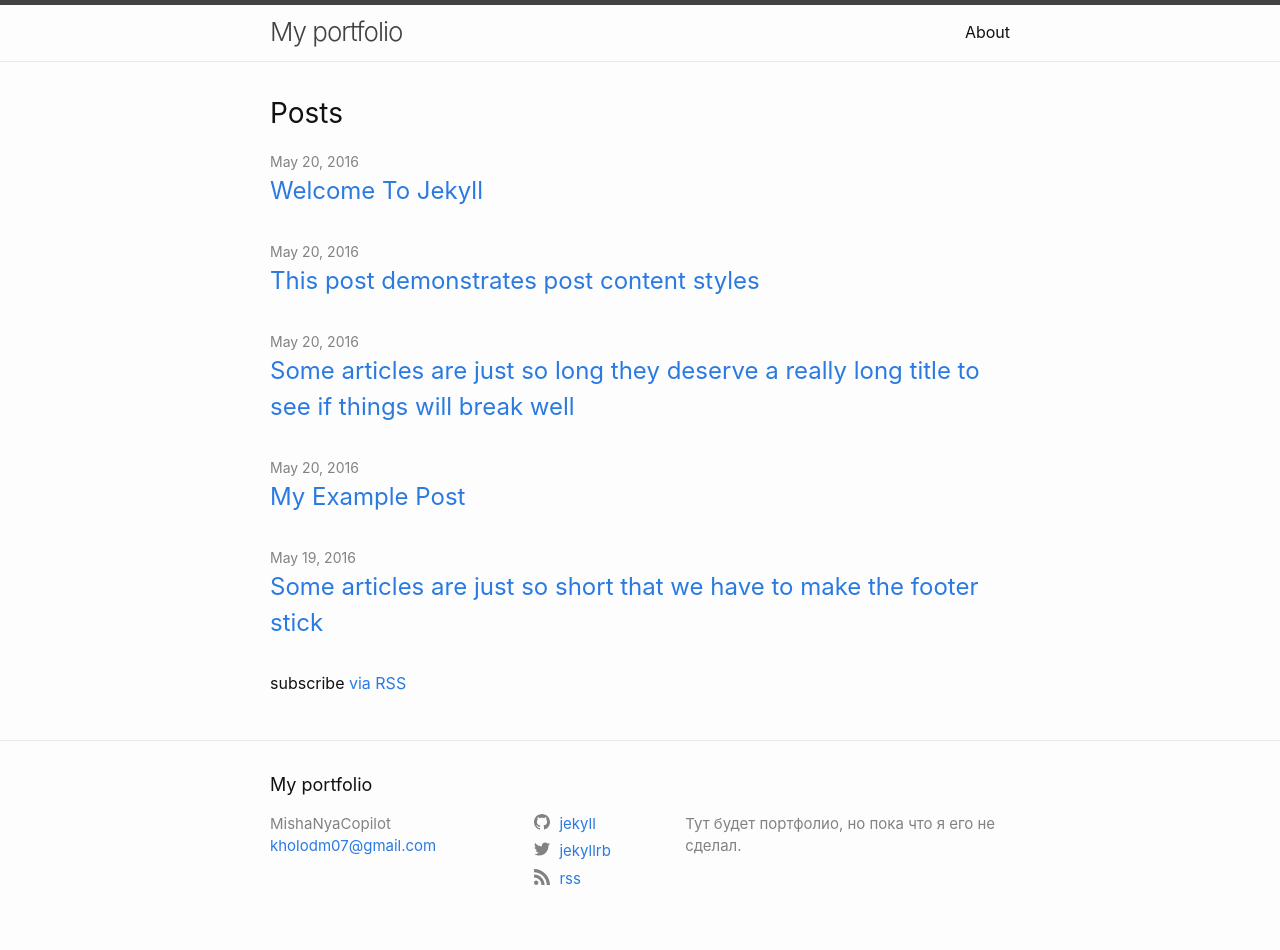
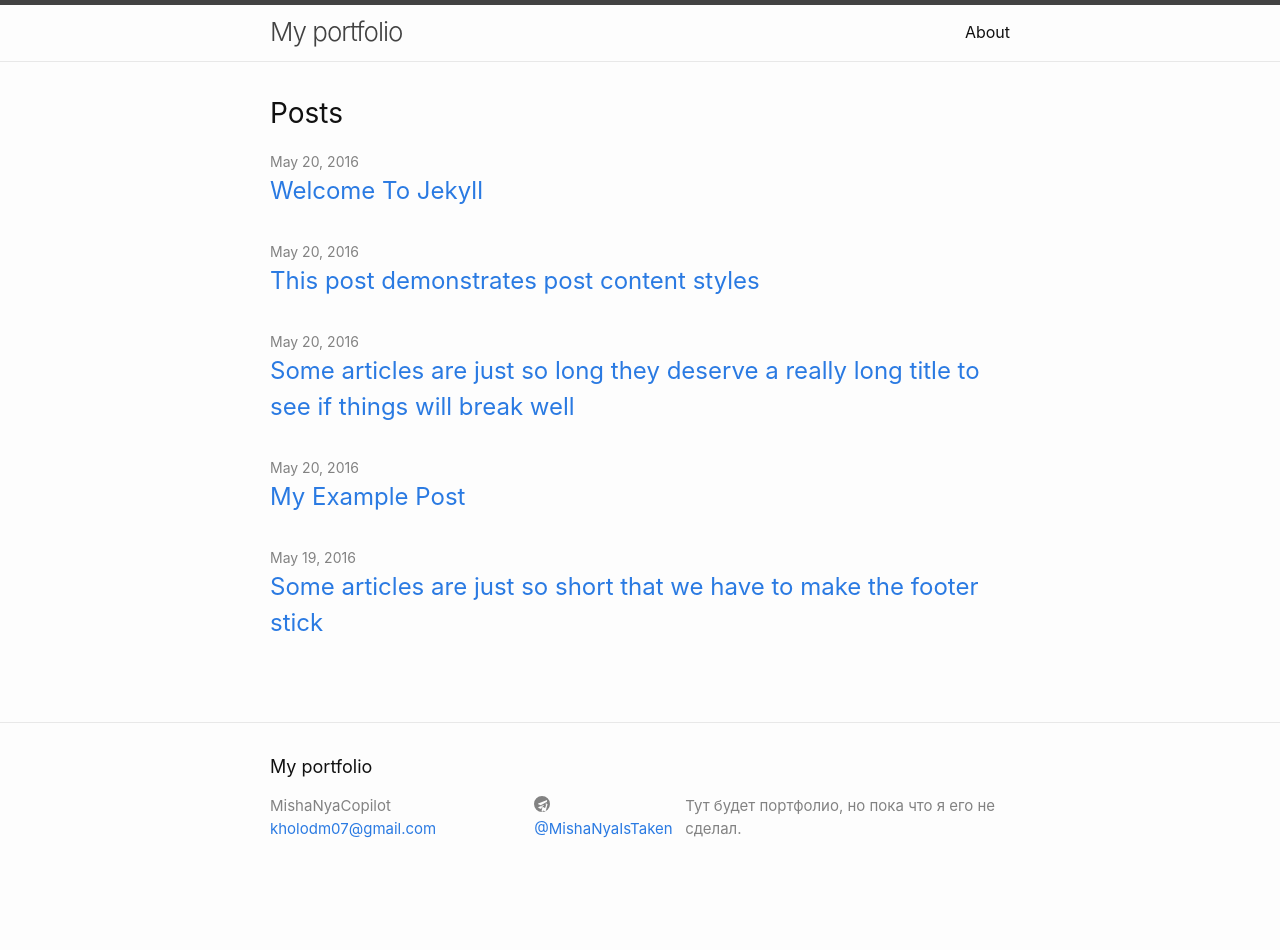
Before and after one commit to MishaNyaCopilot/MishaNyaCopilot.github.io, a Jekyll site: the page built from index.md, in a window 1280 px wide. Built offline with Jekyll 4.4.1, drawn with Linux system fonts in a browser that asks for light colours; after the commit the page ends 900 px from its top, so only the background shows below that.

Commit message:
Nuked rss (i bet its broken)

```diff
--- a/_config.yml
+++ b/_config.yml
@@ -5,9 +5,9 @@ description: > # this means to ignore newlines until "twitter_username:"
   Тут будет портфолио, но пока что я его не сделал.
 
 # social links
-twitter_username: jekyllrb
-github_username:  jekyll
-rss: rss
+telegram_username: >
+  @MishaNyaIsTaken
+
 
 show_excerpts: false # set to true to show excerpts on the homepage
 
@@ -25,5 +25,5 @@ minima:
 theme: minima
 
 plugins:
- - jekyll-feed
+
  - jekyll-seo-tag
--- /dev/null
+++ b/_includes/icon-telegram.html
@@ -0,0 +1 @@
+<svg class="svg-icon"><use xlink:href="{{ '/assets/minima-social-icons.svg#telegram' | relative_url }}"></use></svg>
--- a/_includes/social.html
+++ b/_includes/social.html
@@ -3,6 +3,7 @@
   {%- if site.facebook_username -%}<li><a href="https://www.facebook.com/{{ site.facebook_username| cgi_escape | escape }}"><svg class="svg-icon"><use xlink:href="{{ '/assets/minima-social-icons.svg#facebook' | relative_url }}"></use></svg> <span class="username">{{ site.facebook_username| escape }}</span></a></li>{%- endif -%}
   {%- if site.flickr_username -%}<li><a href="https://www.flickr.com/photos/{{ site.flickr_username| cgi_escape | escape }}"><svg class="svg-icon"><use xlink:href="{{ '/assets/minima-social-icons.svg#flickr' | relative_url }}"></use></svg> <span class="username">{{ site.flickr_username| escape }}</span></a></li>{%- endif -%}
   {%- if site.github_username -%}<li><a href="https://github.com/{{ site.github_username| cgi_escape | escape }}"><svg class="svg-icon"><use xlink:href="{{ '/assets/minima-social-icons.svg#github' | relative_url }}"></use></svg> <span class="username">{{ site.github_username| escape }}</span></a></li>{%- endif -%}
+  {%- if site.telegram_username -%}<li><a href="https://t.me/{{ site.telegram_username| cgi_escape | escape }}"><svg class="svg-icon"><use xlink:href="{{ '/assets/minima-social-icons.svg#telegram' | relative_url }}"></use></svg> <span class="username">{{ site.telegram_username| escape }}</span></a></li>{%- endif -%}
   {%- if site.instagram_username -%}<li><a href="https://instagram.com/{{ site.instagram_username| cgi_escape | escape }}"><svg class="svg-icon"><use xlink:href="{{ '/assets/minima-social-icons.svg#instagram' | relative_url }}"></use></svg> <span class="username">{{ site.instagram_username| escape }}</span></a></li>{%- endif -%}
   {%- if site.linkedin_username -%}<li><a href="https://www.linkedin.com/in/{{ site.linkedin_username| cgi_escape | escape }}"><svg class="svg-icon"><use xlink:href="{{ '/assets/minima-social-icons.svg#linkedin' | relative_url }}"></use></svg> <span class="username">{{ site.linkedin_username| escape }}</span></a></li>{%- endif -%}
   {%- if site.pinterest_username -%}<li><a href="https://www.pinterest.com/{{ site.pinterest_username| cgi_escape | escape }}"><svg class="svg-icon"><use xlink:href="{{ '/assets/minima-social-icons.svg#pinterest' | relative_url }}"></use></svg> <span class="username">{{ site.pinterest_username| escape }}</span></a></li>{%- endif -%}
@@ -10,5 +11,5 @@
   {%- if site.twitter_username -%}<li><a href="https://www.twitter.com/{{ site.twitter_username| cgi_escape | escape }}"><svg class="svg-icon"><use xlink:href="{{ '/assets/minima-social-icons.svg#twitter' | relative_url }}"></use></svg> <span class="username">{{ site.twitter_username| escape }}</span></a></li>{%- endif -%}
   {%- if site.youtube_username -%}<li><a href="https://youtube.com/{{ site.youtube_username| cgi_escape | escape }}"><svg class="svg-icon"><use xlink:href="{{ '/assets/minima-social-icons.svg#youtube' | relative_url }}"></use></svg> <span class="username">{{ site.youtube_username| escape }}</span></a></li>{%- endif -%}
   {%- if site.googleplus_username -%}<li><a href="https://plus.google.com/{{ site.googleplus_username| escape }}"><svg class="svg-icon"><use xlink:href="{{ '/assets/minima-social-icons.svg#googleplus' | relative_url }}"></use></svg> <span class="username">{{ site.googleplus_username| escape }}</span></a></li>{%- endif -%}
-  {%- if site.rss -%}<li><a href="{{ 'feed.xml' | relative_url }}"><svg class="svg-icon"><use xlink:href="{{ '/assets/minima-social-icons.svg#rss' | relative_url }}"></use></svg> <span>{{ site.rss | escape }}</span></a></li>{%- endif -%}
+
 </ul>
--- a/_layouts/home.html
+++ b/_layouts/home.html
@@ -28,7 +28,7 @@ layout: default
       {%- endfor -%}
     </ul>
 
-    <p class="rss-subscribe">subscribe <a href="{{ "/feed.xml" | relative_url }}">via RSS</a></p>
+
   {%- endif -%}
 
 </div>
```
Also changed, not shown: assets/minima-social-icons.svg, assets/telegram-svgrepo-com.svg (added), minima.gemspec.
